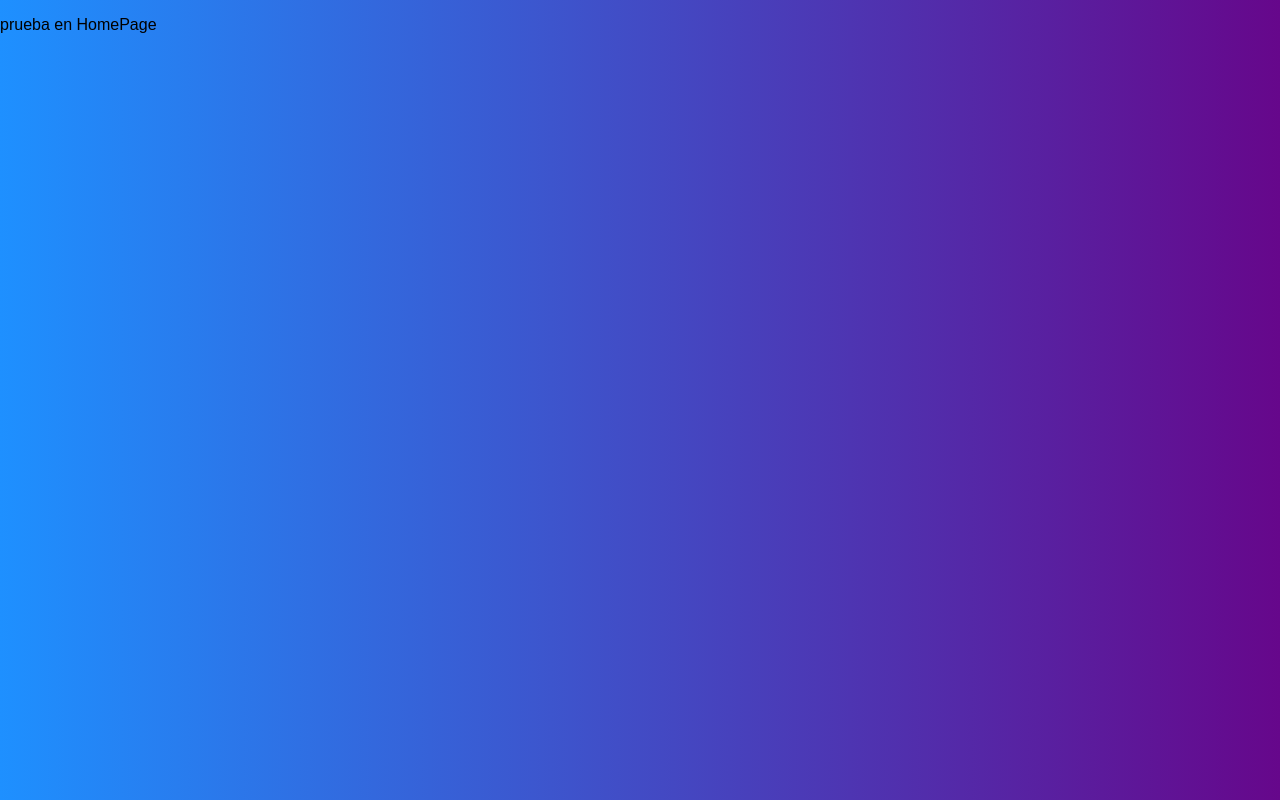
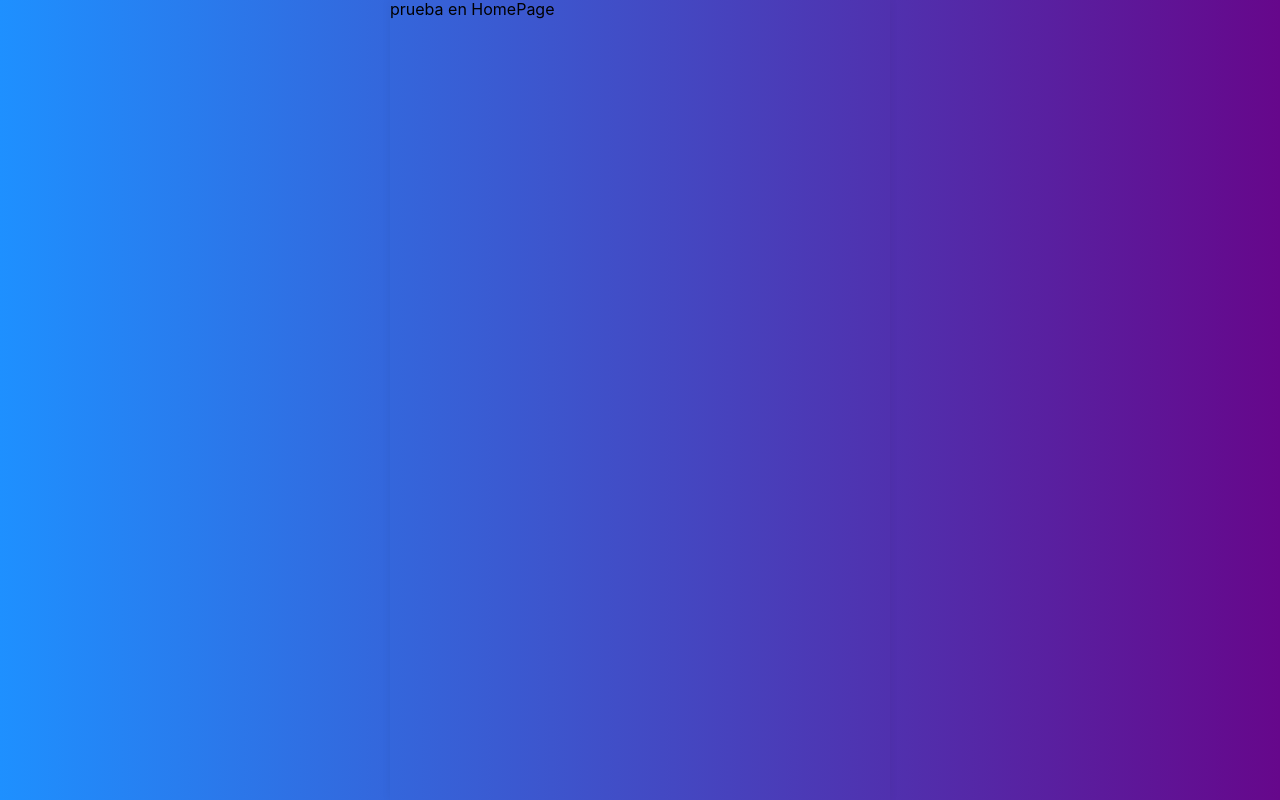
Before and after one commit to MarcosRissottoB/react-stepper, a React app: page / in a window 1280 px wide. Built offline with nearby package versions, Linux system fonts and the light colour scheme.

Commit message:
Updated global styles with styled componentes

```diff
--- a/src/App.js
+++ b/src/App.js
@@ -4,8 +4,11 @@ import React from 'react'
 import { HomePage } from './pages/Layout'
 
 // Global css
-import './styles.css'
+import { GlobalStyles } from './styles/GlobalStyles'
 
 export const App = () => (
-  <HomePage />
+  <>
+    <GlobalStyles />
+    <HomePage />
+  </>
 )
--- a/src/styles.css
+++ /dev/null
@@ -1,7 +0,0 @@
-body {
-  -webkit-font-smoothing: antialiased;
-  background: #e96443;  /* fallback for old browsers */
-  background: -webkit-linear-gradient(to right, #1e90ff, #66078b);  /* Chrome 10-25, Safari 5.1-6 */
-  background: linear-gradient(to right, #1e90ff , #66078b);
-  font-family: Arial, Helvetica, sans-serif;
-}
--- /dev/null
+++ b/src/styles/GlobalStyles.js
@@ -0,0 +1,35 @@
+import { createGlobalStyle } from 'styled-components'
+
+export const GlobalStyles = createGlobalStyle`
+  html {
+    box-sizing: border-box;
+    font-family: -apple-system, BlinkMacSystemFont, 'Segoe UI', Roboto, Oxygen, Ubuntu, Cantarell, 'Open Sans', 'Helvetica Neue', sans-serif;
+  }
+
+  *, *:before, *:after {
+    box-sizing: inherit;
+  }
+
+  ul, li, h1, h2, h3, p, button { margin: 0; padding: 0; }
+  ul { list-style: none; }
+  button { background: transparent; border: 0; outline: 0 }
+
+  body {
+    -webkit-font-smoothing: antialiased;
+    background: #e96443;  /* fallback for old browsers */
+    background: -webkit-linear-gradient(to right, #1e90ff, #66078b);  /* Chrome 10-25, Safari 5.1-6 */
+    background: linear-gradient(to right, #1e90ff , #66078b);
+    height: 100vh;
+    margin: 0 auto;
+    max-width: 500px;
+    overscroll-behavior: none;
+    width: 100%;
+  }
+
+  #app {
+    box-shadow: 0 0 10px rgba(0, 0, 0, .05);
+    overflow-x: hidden;
+    min-height: 100vh;
+    padding-bottom: 10px;
+  }
+`
```
